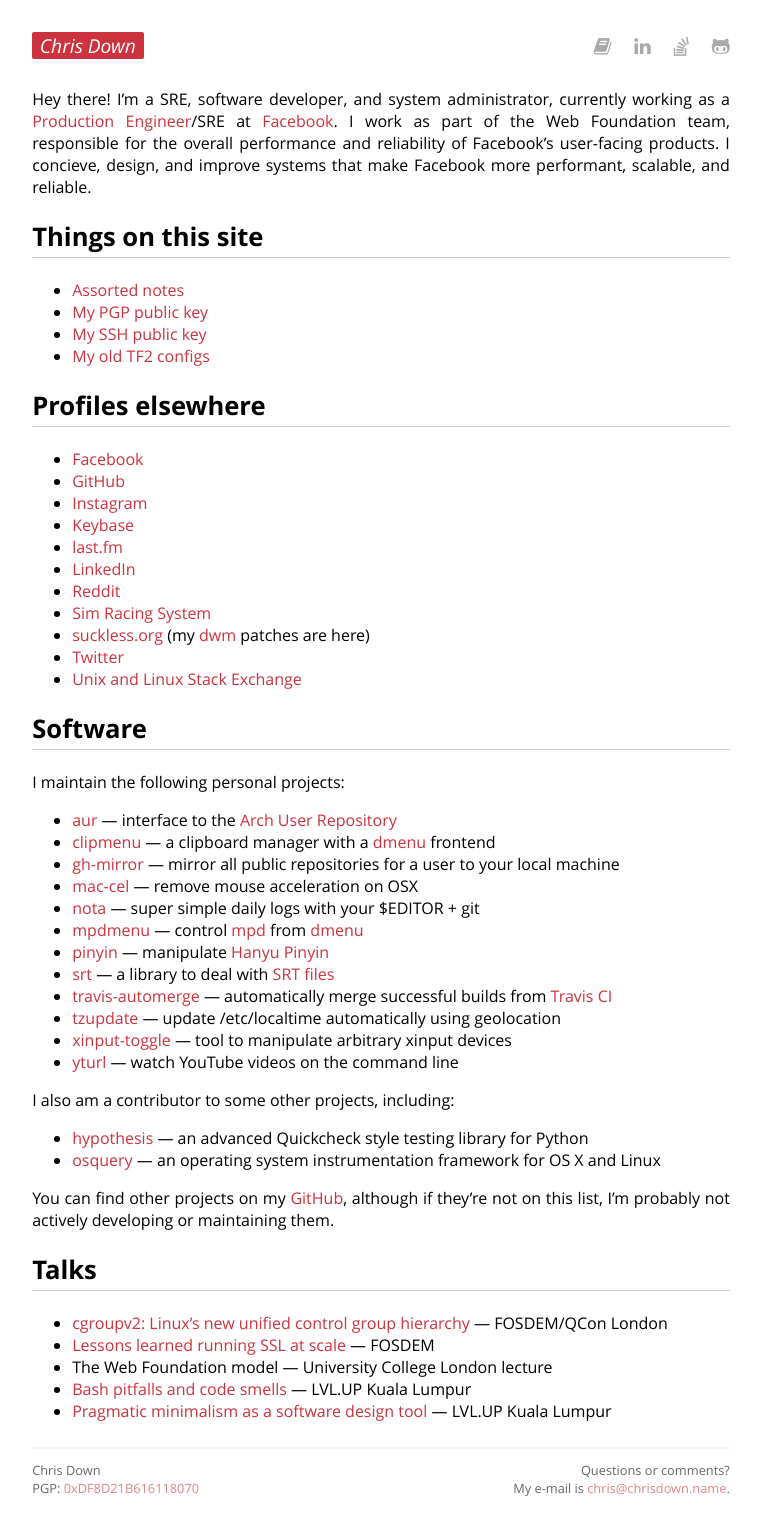
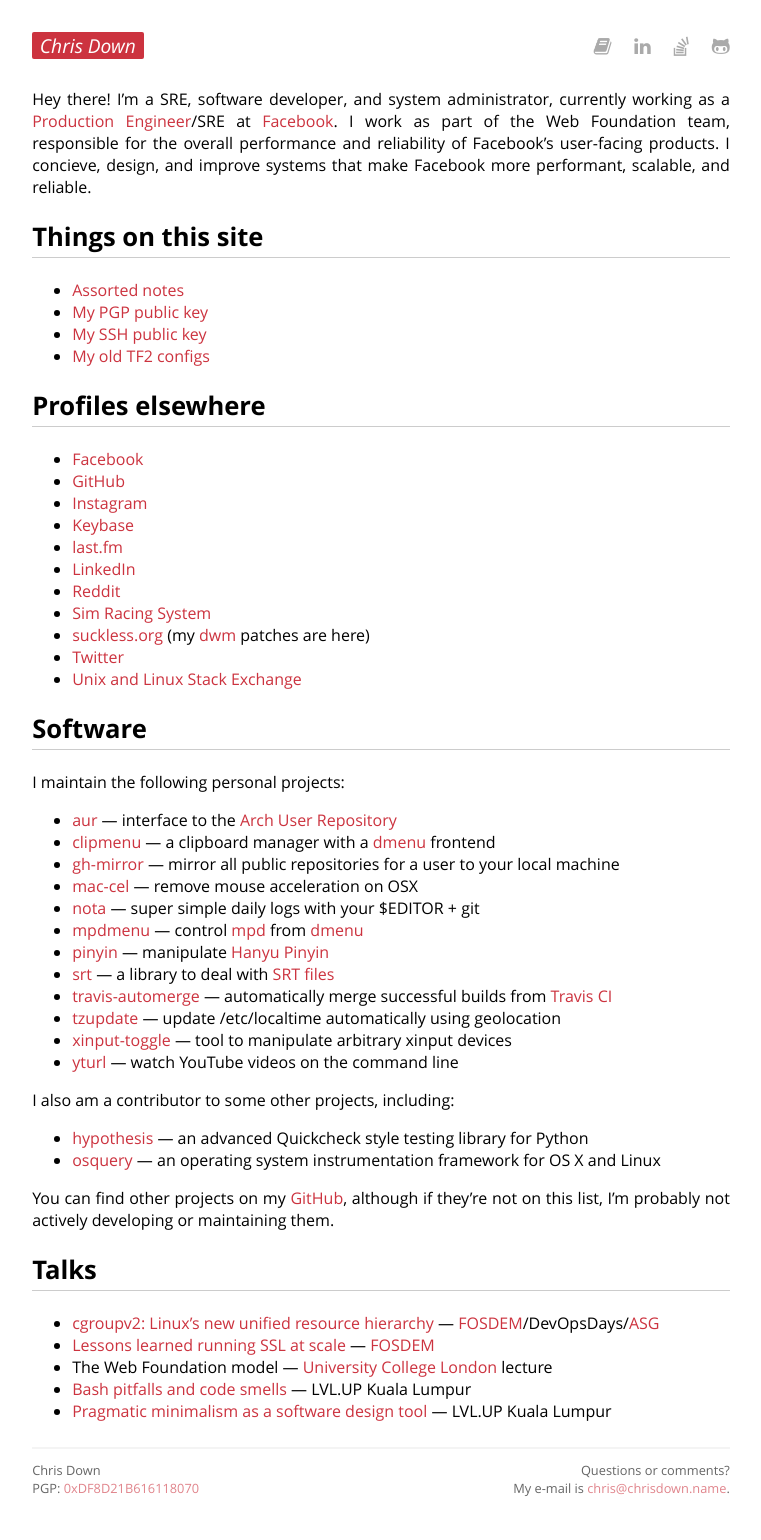
Before and after one commit to cdown/chrisdown.name, a Jekyll site: the page built from index.md, in a window 1280 px wide. Shown: the whole page, without its empty margins (259-1020 px from the left). Built offline with Jekyll 4.4.1, drawn with Linux system fonts in a browser that asks for light colours.

Commit message:
Linkify talk links

```diff
--- a/index.md
+++ b/index.md
@@ -77,11 +77,14 @@ list, I'm probably not actively developing or maintaining them.
 
 ## Talks
 
-- [cgroupv2: Linux's new unified control group
-  hierarchy](https://www.youtube.com/watch?v=XKwBtDhZ2Gc) — FOSDEM/QCon London
+- [cgroupv2: Linux's new unified resource
+  hierarchy](https://www.youtube.com/watch?v=XKwBtDhZ2Gc) —
+  [FOSDEM](https://archive.fosdem.org/2017/schedule/event/cgroupv2/)/DevOpsDays/[ASG](https://cfp.all-systems-go.io/en/ASG2017/public/events/96)
 - [Lessons learned running SSL at
-  scale](https://www.youtube.com/watch?v=9Ya8H-9Hrp4) — FOSDEM
-- The Web Foundation model — University College London lecture
+  scale](https://www.youtube.com/watch?v=9Ya8H-9Hrp4) —
+  [FOSDEM](https://archive.fosdem.org/2016/schedule/event/sslmanagement/)
+- The Web Foundation model — [University College
+  London](https://www.ucl.ac.uk/) lecture
 - [Bash pitfalls and code
   smells](http://slides.com/chrisdown/avoiding-bash-pitfalls-and-code-smells/fullscreen)
   — LVL.UP Kuala Lumpur
```
